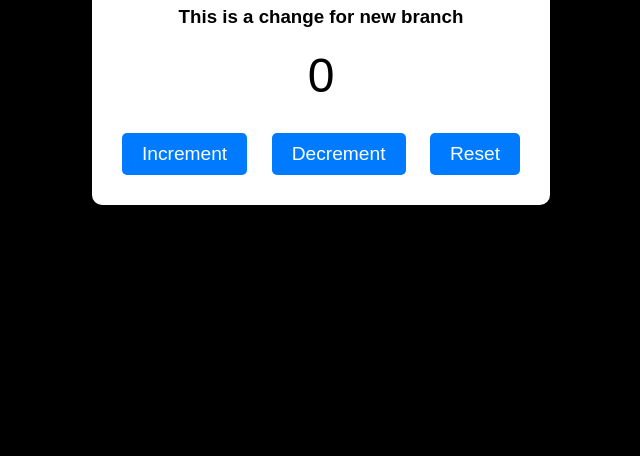
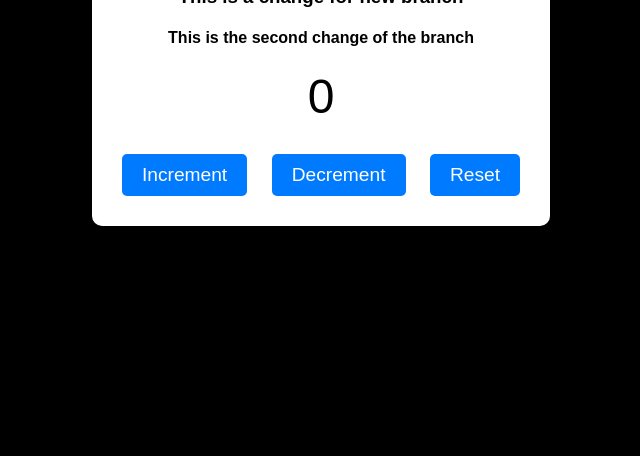
Before and after one commit to shuvo14051/testing-branchess, a plain HTML site: page index.html in a window 1280 px wide. Shown: the part 344-800 px from the top of the page, without its empty margins (319-959 px from the left). Drawn offline with Linux system fonts and the light colour scheme.

Commit message:
new branch

```diff
--- a/index.html
+++ b/index.html
@@ -10,6 +10,7 @@
     <div class="container">
         <h1>Counter</h1>
         <h3>This is a change for new branch</h3>
+        <h4>This is the second change of the branch</h4>
         <div id="counter">0</div>
         <div class="buttons">
             <button onclick="increment()">Increment</button>
```
